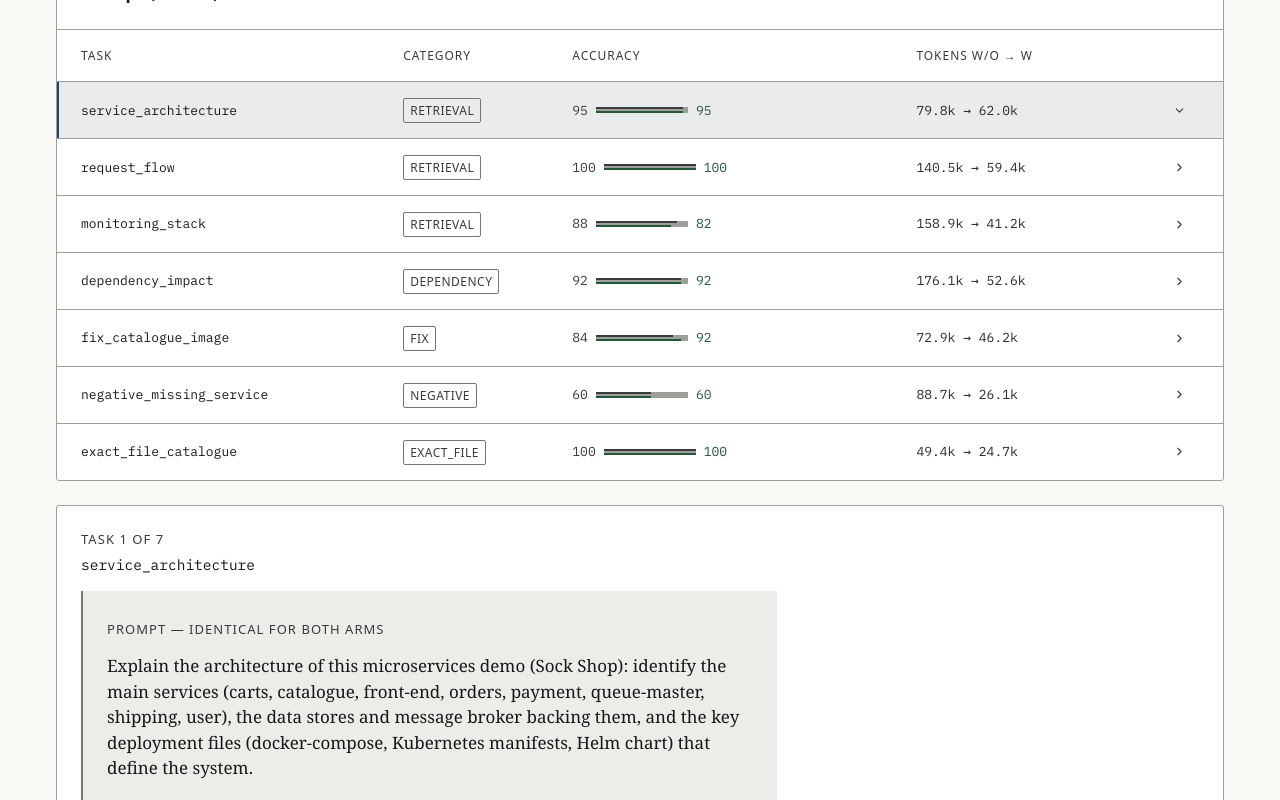
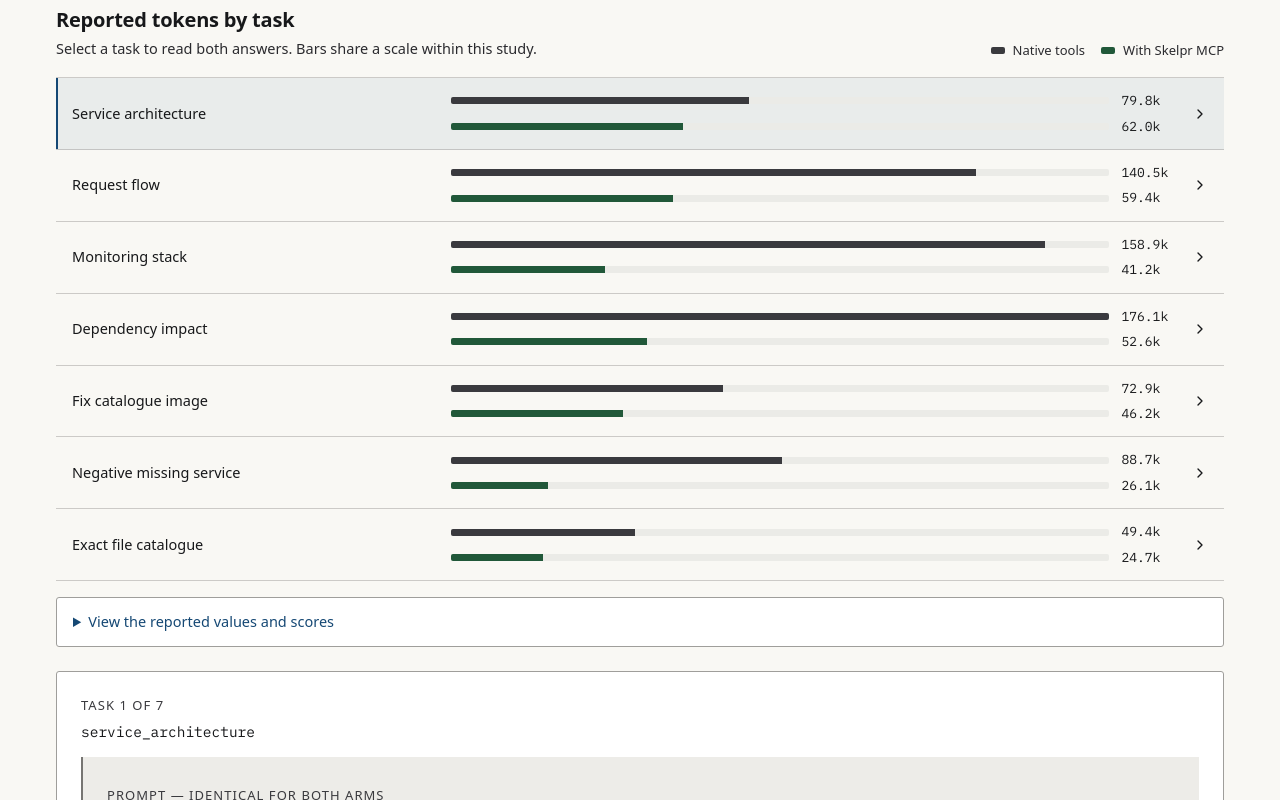
Before and after one commit to skelpr-thrive360/skelpr-website, a React (Vite) app: page /#waitlist in a window 1280 px wide. Shown: the part 4900-5700 px from the top of the page. Built offline with nearby package versions, Linux system fonts and the light colour scheme.

Commit message:
feat: Add TaskTokenChart component and integrate into Benchmark and Django case studies

```diff
--- a/src/components/BenchmarkSection.tsx
+++ b/src/components/BenchmarkSection.tsx
@@ -6,6 +6,7 @@ import { formatCount } from '../data/djangoCaseStudy'
 import { Metric, scrollToElement } from './Shared'
 import QaColumns from './QaColumns'
 import { DjangoCaseStudy } from './DjangoCaseStudy'
+import { TaskTokenChart } from './TaskTokenChart'
 import { ScrollTrigger } from '../lib/anim'
 
 // The verbatim panes pull in react-markdown, remark-gfm, micromark and the whole
@@ -21,6 +22,13 @@ const verdictMeta: Record<QaVerdict, { label: string; Icon: typeof Equal }> = {
   same: { label: 'Same', Icon: Equal },
   weaker: { label: 'Weaker', Icon: TrendingDown },
 }
+
+const formatReportedTokens = (tokens: number) => `${(tokens / 1000).toFixed(1)}k`
+const sockShopTokenTasks = benchmarkTasks.map(([id, , , , tokens]) => ({
+  id,
+  label: id.replace(/_/g, ' '),
+  tokens,
+}))
 
 export function BenchmarkSection() {
   const [study, setStudy] = useState<'sock-shop' | 'django'>('sock-shop')
@@ -64,13 +72,16 @@ export function BenchmarkSection() {
       setSelectedTask(task)
       setAnswersExpanded(false)
     }
-    if (qaRef.current) scrollToElement(qaRef.current)
+    if (qaRef.current) {
+      scrollToElement(qaRef.current)
+      qaRef.current.focus({ preventScroll: true })
+    }
   }
 
   return (
     <section className="benchmark-section content-section" id="benchmark">
       <div className="section-kicker">Benchmark evidence</div>
-      <div className="two-column-heading"><h2>Compare the case studies</h2><p>Start with Sock Shop on Gemini and Antigravity, then compare the Django study on Codex. Each study compares its own native-tools baseline with Skelpr MCP. These are separate case studies, not a head-to-head model comparison.</p></div>
+      <div className="two-column-heading"><h2>Compare the case studies</h2><p>See how token use changed on Sock Shop and Django. Each study compares Skelpr MCP against its own native-tools baseline.</p></div>
       <div className="case-study-switcher" role="tablist" aria-label="Benchmark case study">
         {(['sock-shop', 'django'] as const).map((value, index) => (
           <button type="button" key={value} id={`study-tab-${value}`} role="tab" aria-selected={study === value} aria-controls={`study-panel-${value}`} tabIndex={study === value ? 0 : -1} onClick={() => setStudy(value)} onKeyDown={(event) => {
@@ -89,9 +100,18 @@ export function BenchmarkSection() {
 
       <div className="metric-grid"><Metric label="Reported total tokens" simple="Historical aggregate; not fully reproduced" without={formatCount(sockShopTotals.tokens[0])} withValue={formatCount(sockShopTotals.tokens[1])} change={`−${sockShopTotals.tokenReduction}`} withoutPct={100} withPct={Math.round(sockShopTotals.tokens[1] / sockShopTotals.tokens[0] * 100)} /><Metric label="Files opened" simple="Reported files inspected" without={String(sockShopTotals.filesOpened[0])} withValue={String(sockShopTotals.filesOpened[1])} change="−76.1%" withoutPct={100} withPct={Math.round(sockShopTotals.filesOpened[1] / sockShopTotals.filesOpened[0] * 100)} /><Metric label="Tool calls" simple="Reported invocations across seven tasks" without="136 native" withValue="21 skelpr + 31 native" change="−61.8%" withoutPct={100} withPct={Math.round((52 / 136) * 100)} /><Metric label="Rubric score" simple="Reported checklist points" without="619" withValue="621" change="+2 / 700 points" /></div>
 
-      <div className="benchmark-table-wrap">
+      <div className="caveat"><ShieldCheck size={17} /><div><strong>Historical figures with known reconciliation gaps.</strong><p>Retained artifacts do not fully reproduce the published aggregate or architecture row. The reported totals and assessments are preserved for reference. They do not establish current-build performance or accuracy parity on every task.</p></div></div>
+      <TaskTokenChart
+        tasks={sockShopTokenTasks}
+        title="Reported tokens by task"
+        selectedTask={selectedTask}
+        onSelect={openTask}
+        formatTokens={formatReportedTokens}
+      />
+      <details className="benchmark-table-wrap">
+        <summary className="benchmark-details-summary">View the reported values and scores</summary>
         <div className="table-heading"><div><span className="eyebrow">SEVEN HISTORICAL TASKS</span><h3>Prompts, scores, and answers</h3></div><span className="table-key"><i className="without-key" /> WITHOUT <i className="with-key" /> WITH · <em>select a row to read the answers</em><span className="scroll-cue">scroll for all columns →</span></span></div>
-        <div className="benchmark-table" role="table">
+        <div className="benchmark-table" role="table" aria-label="Reported Sock Shop task results" tabIndex={0}>
           <div className="table-row table-header" role="row"><span role="columnheader">Task</span><span role="columnheader">Category</span><span role="columnheader">Accuracy</span><span role="columnheader">Tokens W/O → W</span><span role="columnheader" /></div>
           {benchmarkTasks.map(([task, category, without, withValue, tokens]) => {
             const entry = benchmarkQa.find((qaEntry) => qaEntry.task === task)
@@ -101,15 +121,15 @@ export function BenchmarkSection() {
                 <span className="task-name" role="cell">{task}</span>
                 <span role="cell"><em className={`category ${category}`}>{category}</em></span>
                 <span className="accuracy-bars" role="cell"><b>{without}</b><span className="bar"><i style={{ width: `${without}%` }} /><i className="with-bar" style={{ width: `${withValue}%` }} /></span><strong>{withValue}</strong>{verdict === 'better' && <TrendingUp size={12} className="row-verdict better" />}{verdict === 'weaker' && <TrendingDown size={12} className="row-verdict weaker" />}</span>
-                <span className="token-change" role="cell">{tokens}</span>
+                <span className="token-change" role="cell">{tokens.map(formatReportedTokens).join(' → ')}</span>
                 <span className="row-open" role="cell"><ChevronRight size={13} className={selectedTask === task ? 'rotate' : ''} /></span>
               </div>
             )
           })}
         </div>
-      </div>
+      </details>
 
-      <div className="benchmark-qa" ref={qaRef} id="benchmark-qa">
+      <div className="benchmark-qa" ref={qaRef} id="benchmark-qa" tabIndex={-1} role="region" aria-label="Sock Shop answer comparison">
         <div className="qa-detail">
           <div className="qa-task-line"><span className="eyebrow">TASK {benchmarkTasks.findIndex(([task]) => task === qa.task) + 1} OF {benchmarkTasks.length}</span><h3>{qa.task}</h3></div>
           <div className="qa-question"><span>PROMPT — IDENTICAL FOR BOTH ARMS</span><p>{qa.question}</p></div>
@@ -131,10 +151,9 @@ export function BenchmarkSection() {
         </div>
       </div>
 
-      <div className="caveat"><ShieldCheck size={17} /><div><strong>Historical figures with known reconciliation gaps.</strong><p>Retained artifacts do not fully reproduce the published aggregate or architecture row. The reported totals and assessments are preserved for reference. They do not establish current-build performance or accuracy parity on every task.</p></div></div>
       <button className="methodology-toggle" onClick={() => setMethodologyOpen(!methodologyOpen)} aria-expanded={methodologyOpen}><span>Technical methodology & limitations</span><ChevronDown size={17} className={methodologyOpen ? 'rotate' : ''} /></button>{methodologyOpen && <div className="methodology"><div><strong>WITHOUT</strong><p>Skelpr removed from MCP config. Native browse/read/glob/grep tools only.</p></div><div><strong>WITH</strong><p>Native tools plus skelpr MCP, with search-first guidance and 1–3 targeted searches.</p></div><div><strong>Evaluation</strong><p>Scores use task-specific keyword/checklist evaluators, without an LLM judge. Verdict labels retain the historical assessments; consult the numeric scores for differences. Prompts and verbatim outputs are preserved.</p></div></div>}
 
-      <div className="mode-one-benchmark"><div><span className="eyebrow">HISTORICAL CLI COMPARISON</span><h3>The same seven questions in CLI mode</h3><p>Both arms used <code>openai/gpt-oss-120b</code> on Groq, the same checkout, and the same checklist. The reference used two model calls per task; Skelpr used one.</p><p className="cli-latency-note">Latency includes Groq free-tier rate-limit waits. Skelpr ran second. On the unthrottled task, it took 1.56s versus 3.55s. Four tasks tied on score; the reference led the other three by 5–10 points.</p></div><div className="mode-one-table"><div><span>Mode</span><span>Avg. latency</span><span>Avg. total tokens</span><span>Cost / query</span><span>Rubric score</span></div><div><strong>Multi-turn reference</strong><span>24.39s</span><span>7,573</span><span>$0.00200</span><span>88.4 / 100</span></div><div className="highlight-row"><strong>Skelpr CLI</strong><span>28.90s</span><span>3,925 (−48%)</span><span>$0.00099 (−50%)</span><span>85.1 / 100</span></div></div></div>
+      <div className="mode-one-benchmark"><div><span className="eyebrow">HISTORICAL CLI COMPARISON</span><h3>The same seven questions in CLI mode</h3><p>Both arms used <code>openai/gpt-oss-120b</code> on Groq, the same checkout, and the same checklist. The reference used two model calls per task; Skelpr used one.</p><p className="cli-latency-note">Latency includes Groq free-tier rate-limit waits. Skelpr ran second. On the unthrottled task, it took 1.56s versus 3.55s. Four tasks tied on score; the reference led the other three by 5–10 points.</p></div><div className="mode-one-table" role="region" aria-label="Historical CLI comparison values" tabIndex={0}><div><span>Mode</span><span>Avg. latency</span><span>Avg. total tokens</span><span>Cost / query</span><span>Rubric score</span></div><div><strong>Multi-turn reference</strong><span>24.39s</span><span>7,573</span><span>$0.00200</span><span>88.4 / 100</span></div><div className="highlight-row"><strong>Skelpr CLI</strong><span>28.90s</span><span>3,925 (−48%)</span><span>$0.00099 (−50%)</span><span>85.1 / 100</span></div></div></div>
       </div>
       <div id="study-panel-django" role="tabpanel" aria-labelledby="study-tab-django" hidden={study !== 'django'} tabIndex={0}>
         <DjangoCaseStudy active={study === 'django'} />
--- a/src/components/DjangoCaseStudy.tsx
+++ b/src/components/DjangoCaseStudy.tsx
@@ -1,8 +1,15 @@
 import { lazy, Suspense, useRef, useState } from 'react'
 import { djangoMetricsUrl, djangoTasks, djangoTotals, formatCount, reduction } from '../data/djangoCaseStudy'
 import { Metric, scrollToElement } from './Shared'
+import { TaskTokenChart } from './TaskTokenChart'
 
 const DjangoAnswers = lazy(() => import('./DjangoAnswers'))
+
+const djangoTokenTasks = djangoTasks.map(({ id, task, tokens }) => ({
+  id,
+  label: `${id} · ${task}`,
+  tokens,
+}))
 
 export function DjangoCaseStudy({ active }: { active: boolean }) {
   const [selectedTask, setTask] = useState('Q1')
@@ -38,7 +45,15 @@ export function DjangoCaseStudy({ active }: { active: boolean }) {
           <p>One retained comparison per question across successive Skelpr builds. These questions informed retrieval tuning. This is not an unseen-task evaluation of one frozen release.</p>
         </div>
       </div>
-      <div className="benchmark-table-wrap">
+      <TaskTokenChart
+        tasks={djangoTokenTasks}
+        title="Total tokens by task"
+        selectedTask={selectedTask}
+        onSelect={openTask}
+        formatTokens={formatCount}
+      />
+      <details className="benchmark-table-wrap">
+        <summary className="benchmark-details-summary">View exact values, scores and wall time</summary>
         <div className="table-heading">
           <div><span className="eyebrow">TEN TASKS</span><h3>Select a task to compare the answers</h3></div>
           <span className="table-key">Native Codex → Codex + Skelpr<span className="scroll-cue">Scroll for all columns →</span></span>
@@ -61,7 +76,7 @@ export function DjangoCaseStudy({ active }: { active: boolean }) {
             <tfoot><tr><th scope="row">Overall</th><td>{formatCount(djangoTotals.tokens[0])} → {formatCount(djangoTotals.tokens[1])}</td><td>{reduction(djangoTotals.tokens)}%</td><td>{djangoTotals.score[0]}/{djangoTotals.maximumScore} → {djangoTotals.score[1]}/{djangoTotals.maximumScore}</td><td>{djangoTotals.seconds[0].toFixed(2)} → {djangoTotals.seconds[1].toFixed(2)}</td></tr></tfoot>
           </table>
         </div>
-      </div>
+      </details>
       <div className="benchmark-qa" id="django-answers" ref={answersRef} role="region" aria-label="Django answer comparison" tabIndex={-1}>
         {active && <Suspense fallback={<p role="status">Loading retained answers…</p>}><DjangoAnswers task={selectedTask} key={selectedTask} /></Suspense>}
       </div>
--- /dev/null
+++ b/src/components/TaskTokenChart.tsx
@@ -0,0 +1,57 @@
+import { ChevronRight } from 'lucide-react'
+
+type Task = {
+  id: string
+  label: string
+  tokens: readonly [number, number]
+}
+
+export function TaskTokenChart({ tasks, title, selectedTask, onSelect, formatTokens }: {
+  tasks: readonly Task[]
+  title: string
+  selectedTask: string
+  onSelect: (id: string) => void
+  formatTokens: (tokens: number) => string
+}) {
+  const scale = Math.max(1, ...tasks.flatMap(({ tokens }) => tokens))
+  return (
+    <figure className="token-chart">
+      <figcaption>
+        <div>
+          <h3>{title}</h3>
+          <p>Select a task to read both answers. Bars share a scale within this study.</p>
+        </div>
+        <div className="token-chart-key">
+          <span><i className="without-key" aria-hidden="true" /> Native tools</span>
+          <span><i className="with-key" aria-hidden="true" /> With Skelpr MCP</span>
+        </div>
+      </figcaption>
+      <ul className="token-chart-list">
+        {tasks.map(({ id, label, tokens: [native, skelpr] }) => (
+          <li key={id}>
+            <button
+              type="button"
+              className="token-task"
+              aria-pressed={selectedTask === id}
+              aria-label={`${label}. ${formatTokens(native)} tokens with native tools, ${formatTokens(skelpr)} with Skelpr MCP. Read answers.`}
+              onClick={() => onSelect(id)}
+            >
+              <span className="token-task-label">{label}</span>
+              <span className="token-bars" aria-hidden="true">
+                <span className="token-bar">
+                  <span className="token-track"><span className="without-key" style={{ width: `${native / scale * 100}%` }} /></span>
+                  <span>{formatTokens(native)}</span>
+                </span>
+                <span className="token-bar">
+                  <span className="token-track"><span className="with-key" style={{ width: `${skelpr / scale * 100}%` }} /></span>
+                  <span>{formatTokens(skelpr)}</span>
+                </span>
+              </span>
+              <ChevronRight size={16} aria-hidden="true" />
+            </button>
+          </li>
+        ))}
+      </ul>
+    </figure>
+  )
+}
--- a/src/data/siteData.tsx
+++ b/src/data/siteData.tsx
@@ -18,14 +18,15 @@ export const sockShopTotals = {
   tokenReduction: '59.3%',
 } as const
 
+// Task token totals retain the precision of the historical report.
 export const benchmarkTasks = [
-  ['service_architecture', 'retrieval', 95, 95, '79.8k → 62.0k'],
-  ['request_flow', 'retrieval', 100, 100, '140.5k → 59.4k'],
-  ['monitoring_stack', 'retrieval', 88, 82, '158.9k → 41.2k'],
-  ['dependency_impact', 'dependency', 92, 92, '176.1k → 52.6k'],
-  ['fix_catalogue_image', 'fix', 84, 92, '72.9k → 46.2k'],
-  ['negative_missing_service', 'negative', 60, 60, '88.7k → 26.1k'],
-  ['exact_file_catalogue', 'exact_file', 100, 100, '49.4k → 24.7k'],
+  ['service_architecture', 'retrieval', 95, 95, [79_800, 62_000]],
+  ['request_flow', 'retrieval', 100, 100, [140_500, 59_400]],
+  ['monitoring_stack', 'retrieval', 88, 82, [158_900, 41_200]],
+  ['dependency_impact', 'dependency', 92, 92, [176_100, 52_600]],
+  ['fix_catalogue_image', 'fix', 84, 92, [72_900, 46_200]],
+  ['negative_missing_service', 'negative', 60, 60, [88_700, 26_100]],
+  ['exact_file_catalogue', 'exact_file', 100, 100, [49_400, 24_700]],
 ] as const
 
 export type QaVerdict = 'better' | 'same' | 'weaker'
--- a/src/styles.css
+++ b/src/styles.css
@@ -1872,8 +1872,146 @@ html[data-theme="dark"] .brand-mark-dark { display: block; }
   font-size: var(--text-xs);
 }
 
+.token-chart {
+  margin: var(--space-6) 0 0;
+}
+
+.token-chart figcaption {
+  display: flex;
+  flex-wrap: wrap;
+  align-items: end;
+  justify-content: space-between;
+  gap: var(--space-3) var(--space-5);
+  padding-bottom: var(--space-4);
+}
+
+.token-chart figcaption p {
+  margin-top: var(--space-1);
+  color: var(--ink-2);
+  font-size: var(--text-sm);
+}
+
+.token-chart-key {
+  display: flex;
+  flex-wrap: wrap;
+  gap: var(--space-2) var(--space-4);
+  color: var(--ink-2);
+  font-size: var(--text-xs);
+}
+
+.token-chart-key > span {
+  display: inline-flex;
+  align-items: center;
+  gap: var(--space-2);
+}
+
+.token-chart-key i {
+  width: 14px;
+  height: 7px;
+  border-radius: var(--radius);
+}
+
+.token-chart .with-key {
+  margin-left: 0;
+}
+
+.token-chart-list {
+  margin: 0;
+  padding: 0;
+  border-top: 1px solid var(--divider);
+  list-style: none;
+}
+
+.token-task {
+  display: grid;
+  width: 100%;
+  min-height: var(--touch);
+  grid-template-columns: minmax(0, 1fr) minmax(0, 2fr) auto;
+  align-items: center;
+  gap: var(--space-4);
+  padding: var(--space-3) var(--space-4);
+  border: 0;
+  border-bottom: 1px solid var(--divider);
+  background: transparent;
+  text-align: left;
+}
+
+.token-task:hover,
+.token-task[aria-pressed="true"] {
+  background: var(--accent-wash);
+}
+
+.token-task[aria-pressed="true"] {
+  box-shadow: inset 2px 0 0 var(--accent);
+}
+
+.token-task:focus-visible {
+  outline-offset: -2px;
+}
+
+.token-task-label {
+  font-size: var(--text-sm);
+  overflow-wrap: anywhere;
+  font-weight: 500;
+}
+
+.token-task-label::first-letter {
+  text-transform: uppercase;
+}
+
+.token-bars {
+  display: grid;
+  gap: var(--space-1);
+}
+
+.token-bar {
+  display: grid;
+  grid-template-columns: minmax(0, 1fr) 7ch;
+  align-items: center;
+  gap: var(--space-3);
+  font-family: var(--font-mono);
+  font-size: var(--text-xs);
+}
+
+.token-track {
+  height: 7px;
+  overflow: hidden;
+  border-radius: var(--radius);
+  background: var(--ink-wash);
+}
+
+.token-track > span {
+  display: block;
+  height: 100%;
+}
+
+.benchmark-details-summary {
+  padding: var(--space-3) var(--space-4);
+  color: var(--accent);
+  font-size: var(--text-sm);
+  font-weight: 500;
+  cursor: pointer;
+}
+
+@media (max-width: 700px) {
+  .token-task {
+    grid-template-columns: minmax(0, 1fr) auto;
+    gap: var(--space-2) var(--space-3);
+    padding-inline: var(--space-3);
+  }
+
+  .token-bars {
+    grid-column: 1;
+  }
+
+  .token-task > svg {
+    grid-column: 2;
+    grid-row: 1 / 3;
+  }
+}
+
 .benchmark-table-wrap {
-  margin-top: var(--space-7);
+  margin-top: var(--space-4);
   border: 1px solid var(--rule);
   border-radius: var(--radius-panel);
   background: var(--surface-raised);
@@ -2117,7 +2255,6 @@ html[data-theme="dark"] .brand-mark-dark { display: block; }
 }
 
 .caveat p {
-  max-width: 92ch;
   margin-top: 6px;
   color: var(--ink-2);
   font-size: var(--text-sm);
@@ -2194,8 +2331,6 @@ html[data-theme="dark"] .brand-mark-dark { display: block; }
 }
 
 .qa-question p {
-  /* The prompt is a document quote, not body copy: it runs the full width of
-     the panel so the whole task is readable at a glance. */
   margin-top: var(--space-3);
   color: var(--ink-1);
   font-family: var(--font-serif);
@@ -2637,8 +2772,8 @@ html[data-theme="dark"] .brand-mark-dark { display: block; }
 
 .mode-one-benchmark {
   display: grid;
-  grid-template-columns: minmax(0, 0.8fr) minmax(0, 1.4fr);
-  gap: min(6vw, 64px);
+  grid-template-columns: minmax(0, 1fr);
+  gap: var(--space-5);
   margin-top: var(--space-8);
   padding-top: var(--space-6);
   border-top: 1px solid var(--rule);
@@ -2667,8 +2802,13 @@ html[data-theme="dark"] .brand-mark-dark { display: block; }
   font-size: var(--text-sm);
 }
 
+.mode-one-table {
+  overflow-x: auto;
+}
+
 .mode-one-table > div {
   display: grid;
+  min-width: 560px;
   grid-template-columns: 1.8fr repeat(4, minmax(0, 1fr));
   gap: var(--space-3);
   padding: var(--space-4) var(--space-3);
@@ -3211,7 +3351,6 @@ html[data-theme="dark"] .brand-mark-dark { display: block; }
 }
 
 .benchmark-exit p {
-  max-width: 58ch;
   color: var(--ink-2);
   font-size: var(--text-sm);
 }
@@ -3426,9 +3565,8 @@ html[data-theme="dark"] .brand-mark-dark { display: block; }
 
 .faq-section {
   display: grid;
-  grid-template-columns: minmax(0, 1fr) minmax(0, 1.8fr);
-  align-items: start;
-  gap: clamp(28px, 6vw, 88px);
+  grid-template-columns: minmax(0, 1fr);
+  gap: var(--space-5);
 }
 
 .faq-intro h2 {
@@ -3488,7 +3626,6 @@ html[data-theme="dark"] .brand-mark-dark { display: block; }
 }
 
 .faq-answer {
-  max-width: 64ch;
   padding: 0 var(--space-2) var(--space-4);
   color: var(--ink-2);
   font-size: var(--text-base);
@@ -3853,8 +3990,7 @@ html[data-theme="dark"] .brand-mark-dark { display: block; }
   .real-world-grid,
   .waitlist-panel,
   .install-layout,
-  .prereq-verify,
-  .mode-one-benchmark {
+  .prereq-verify {
     grid-template-columns: minmax(0, 1fr);
     gap: var(--space-6);
   }
@@ -3907,10 +4043,6 @@ html[data-theme="dark"] .brand-mark-dark { display: block; }
     --section-y: 40px;
     /* A wider pitch: 24px in a 330px panel is noise, 32px is a plane. */
     --grid-pitch: 32px;
-  }
-  .faq-section {
-    grid-template-columns: minmax(0, 1fr);
-    gap: var(--space-5);
   }
   .brand {
     min-height: var(--touch);
@@ -4121,14 +4253,19 @@ html[data-theme="dark"] .brand-mark-dark { display: block; }
   .metric-values strong {
     font-size: var(--text-sm);
   }
-  .benchmark-table-wrap {
-    margin-top: var(--space-6);
-  }
   .table-heading {
     flex-direction: column;
     gap: var(--space-4);
     align-items: start;
     padding: var(--space-4);
+  }
+  .table-key {
+    flex-wrap: wrap;
+    max-width: 100%;
+  }
+  .table-key .scroll-cue {
+    flex-basis: 100%;
+    white-space: normal;
   }
   .table-row {
     padding: var(--space-4);
@@ -4223,28 +4360,8 @@ html[data-theme="dark"] .brand-mark-dark { display: block; }
   transform: translateY(0);
 }
 
-/* Reading measure. These blocks ran to 99-162 characters per line — past twice
-   the comfortable range — so the eye loses its place on the return sweep to the
-   left margin. Cap the box, not the font: no type size changes and no layout
-   reflows, the line simply stops before it outruns the reader. */
 .prereq-body,
-.prereq-note-line,
-.qa-question p,
-.qa-judgement p,
-.qa-verdict p,
-.qa-diffs li,
-.caveat p {
-  max-width: 76ch;
-}
-
-/* Cap the callout too, not just the text inside it. These four are tinted or
-   bordered panels: a paragraph stopped at 76ch inside a 1198px box left 530px of
-   dead colour on the right — 53 to 59 percent of the panel carrying nothing.
-   Narrowing the panel itself keeps the same readable measure with no empty half. */
-.qa-judgement,
-.qa-question,
-.qa-verdict,
-.caveat {
+.prereq-note-line {
   max-width: 76ch;
 }
 
```
